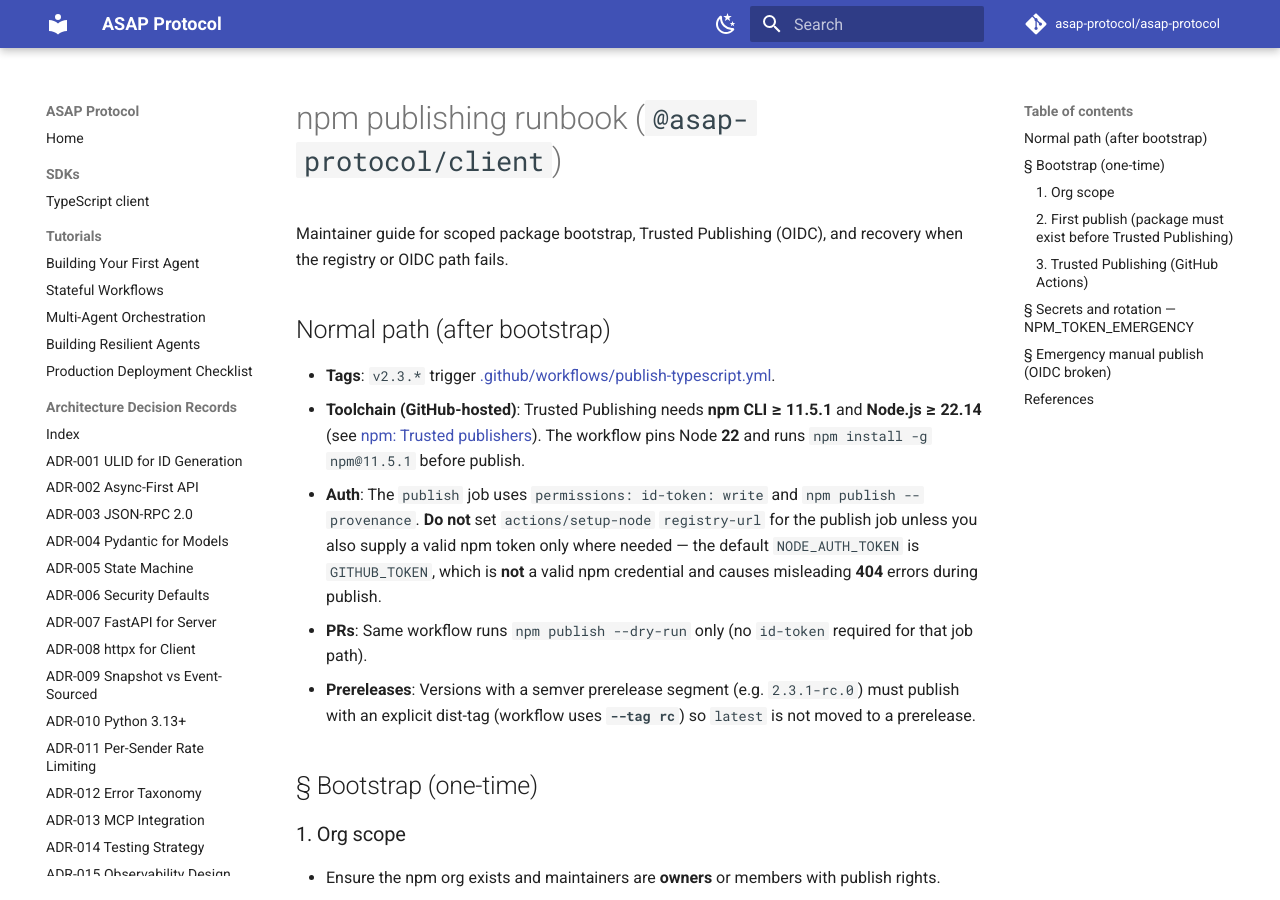
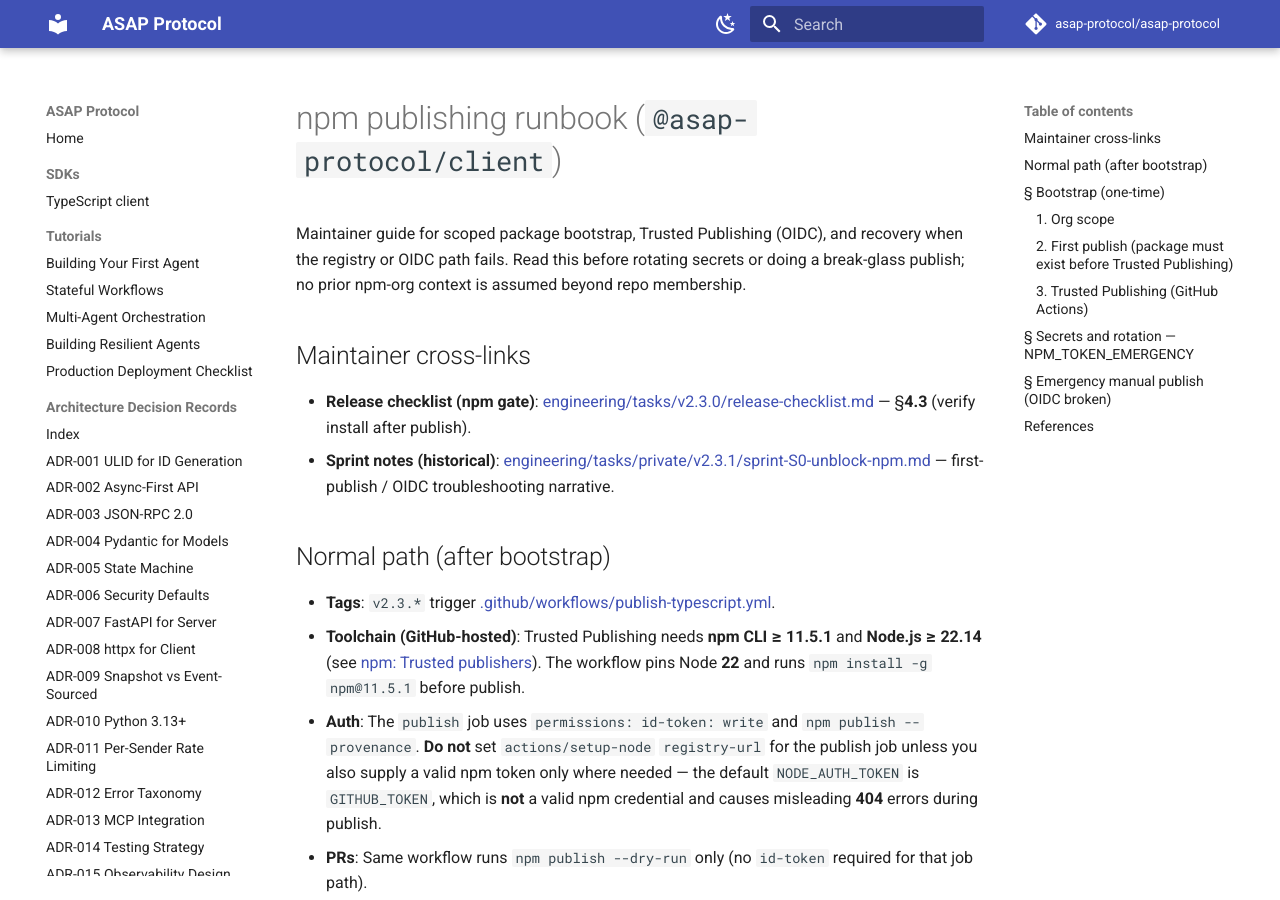
Before and after one commit to adriannoes/asap-protocol, an MkDocs documentation site: the page built from docs/maintainers/npm-publishing.md, in a window 1280 px wide and 900 px high. Built offline with MkDocs 1.6.1 and Material for MkDocs 9.7.7, drawn with Linux system fonts in a browser that asks for light colours; comment, search, counter and statistics services are not loaded.

Commit message:
docs(release): npm runbook cross-links and checklist §4.3 close-out
Link release-checklist npm gate to docs/maintainers/npm-publishing.md;
refresh adoption-multiplier status for shipped client + runbook; README
install note aligned with npm view latest.

Refs: engineering/tasks/private/v2.3.1/sprint-S0-unblock-npm.md task 4.0

```diff
--- a/docs/maintainers/npm-publishing.md
+++ b/docs/maintainers/npm-publishing.md
@@ -1,6 +1,11 @@
 # npm publishing runbook (`@asap-protocol/client`)
 
-Maintainer guide for scoped package bootstrap, Trusted Publishing (OIDC), and recovery when the registry or OIDC path fails.
+Maintainer guide for scoped package bootstrap, Trusted Publishing (OIDC), and recovery when the registry or OIDC path fails. Read this before rotating secrets or doing a break-glass publish; no prior npm-org context is assumed beyond repo membership.
+
+## Maintainer cross-links
+
+- **Release checklist (npm gate)**: [engineering/tasks/v2.3.0/release-checklist.md](../../engineering/tasks/v2.3.0/release-checklist.md) — §**4.3** (verify install after publish).
+- **Sprint notes (historical)**: [engineering/tasks/private/v2.3.1/sprint-S0-unblock-npm.md](../../engineering/tasks/private/v2.3.1/sprint-S0-unblock-npm.md) — first-publish / OIDC troubleshooting narrative.
 
 ## Normal path (after bootstrap)
 
```
Also changed, not shown: README.md (+3 -1 lines), engineering/tasks/v2.3.0/release-checklist.md (+4 -2 lines), engineering/tasks/v2.3.0/tasks-v2.3.0-adoption-multiplier.md (+4 -4 lines).
